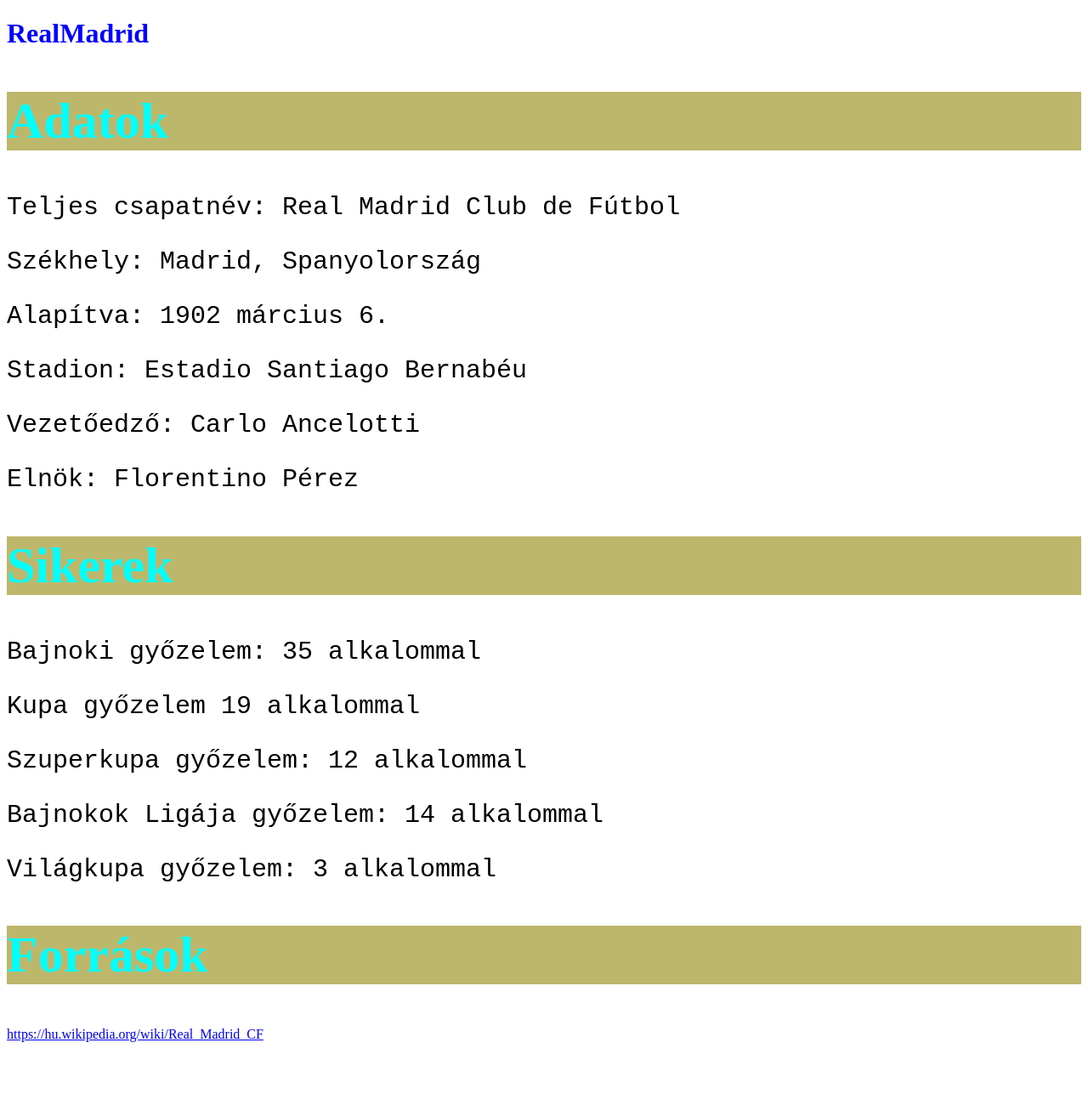
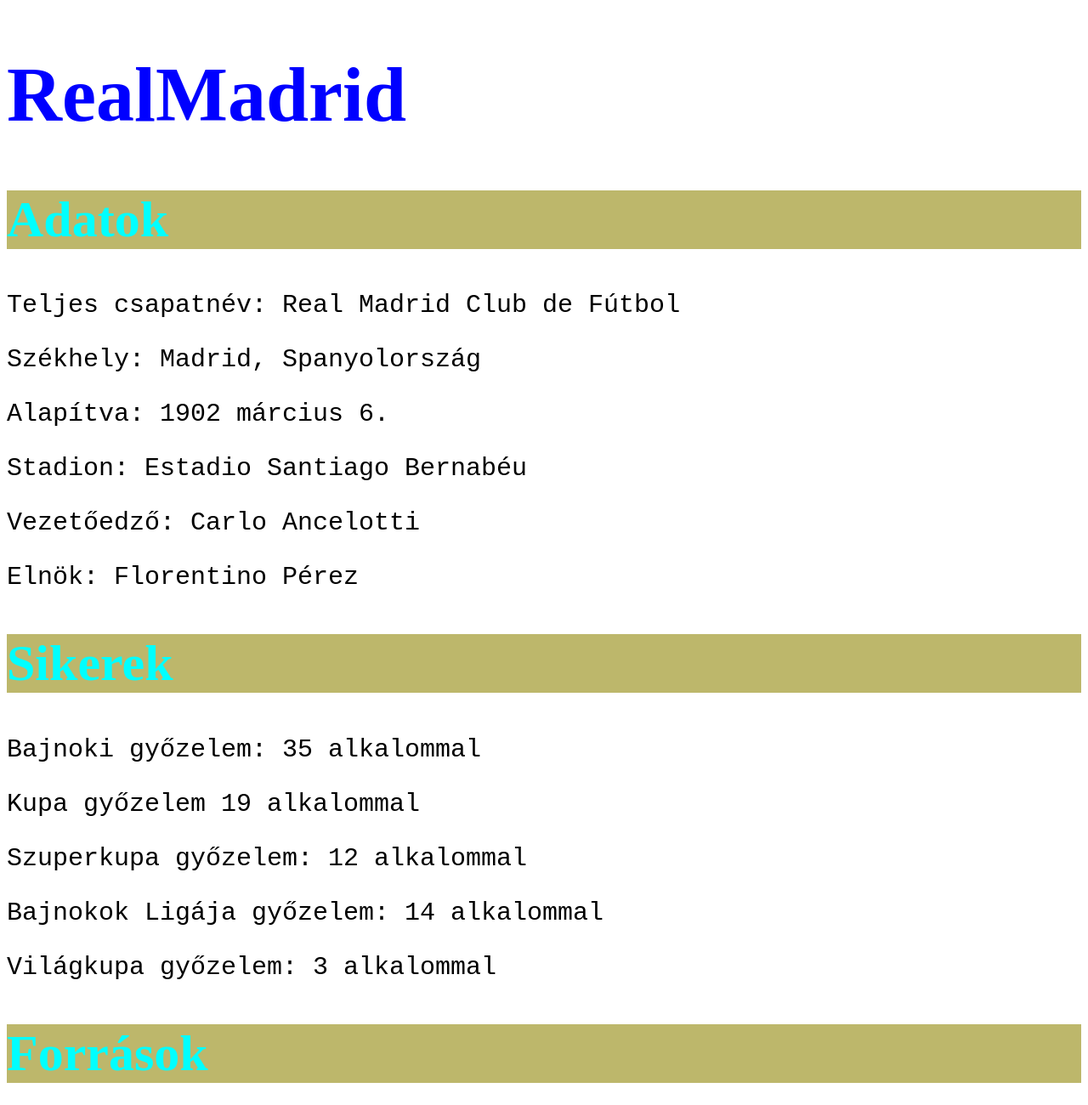
Before and after one commit to horvathmar/horvathmar, a plain HTML site: page RealMadrid.html in a window 1280 px wide. Shown: the top 1300 px of the page at 85% size. Before the commit the page ends 1234 px from the top, so only its background shows below. Drawn offline with Linux system fonts and the light colour scheme.

Commit message:
Commitolás

```diff
--- a/RealMadrid.html
+++ b/RealMadrid.html
@@ -22,7 +22,7 @@
 
 </body>
 </html>
-<h1 style="color: blue;">RealMadrid</h1>
+<h1 style="color: blue; font-size: 90px">RealMadrid</h1>
 <h2>Adatok</h2>
 <p>Teljes csapatnév: Real Madrid Club de Fútbol</p>
 <p>Székhely: Madrid, Spanyolország</p>
@@ -37,4 +37,4 @@
 <p>Bajnokok Ligája győzelem: 14 alkalommal</p>
 <p>Világkupa győzelem: 3 alkalommal</p>
 <h2>Források</h2>
-<a href="https://hu.wikipedia.org/wiki/Real_Madrid_CF">https://hu.wikipedia.org/wiki/Real_Madrid_CF</a>
+<a style="font-size: 30px;" href="https://hu.wikipedia.org/wiki/Real_Madrid_CF">https://hu.wikipedia.org/wiki/Real_Madrid_CF</a>
```
